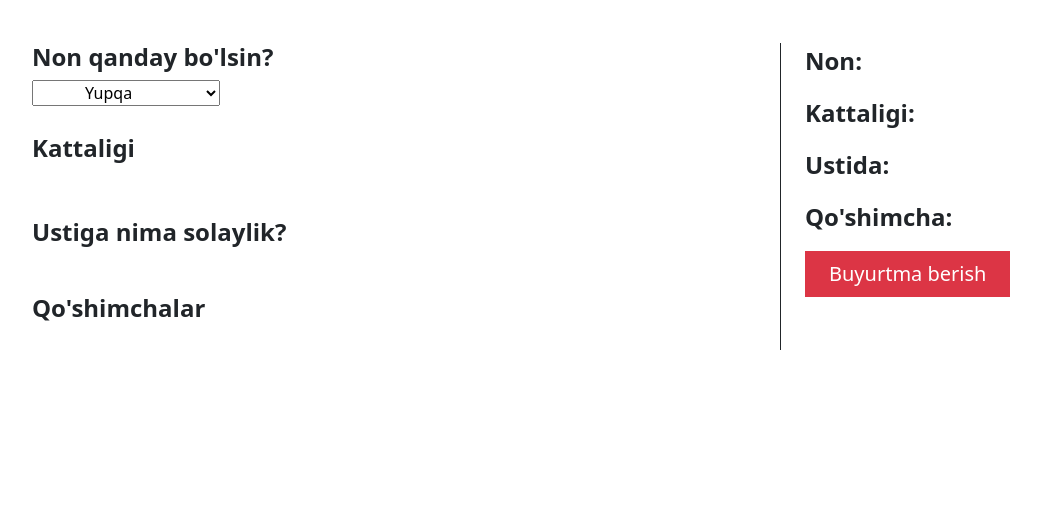
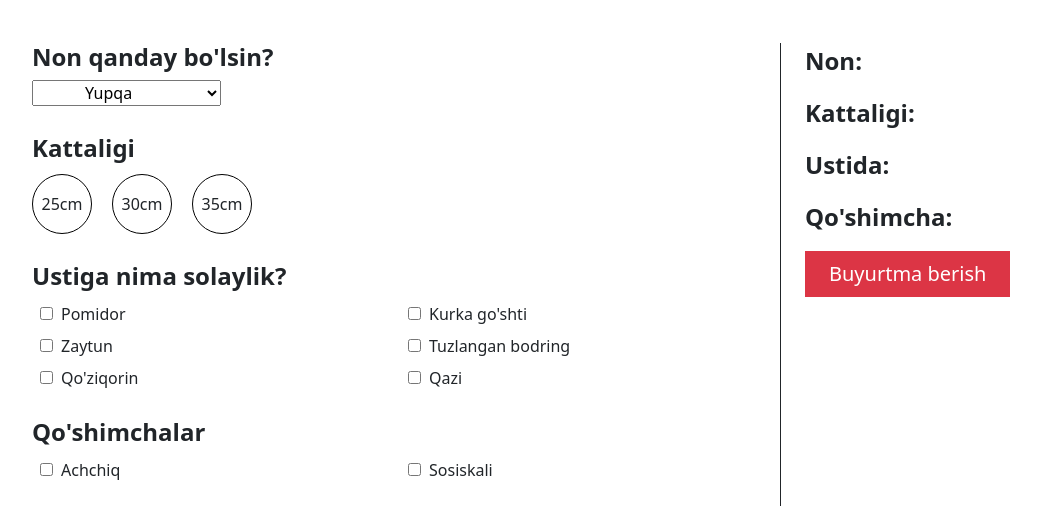
Before and after one commit to Shokhboz-2299/Order-pizza, a plain HTML site: page index.html in a window 1280 px wide. Shown: the part 101-620 px from the top of the page, without its empty margins (50-1091 px from the left). Drawn offline with Linux system fonts and the light colour scheme.

Commit message:
Add all codes

```diff
--- /dev/null
+++ b/css/style.css
@@ -0,0 +1,10 @@
+.border-label {
+  display: flex;
+  align-items: center;
+  justify-content: center;
+  width: 60px;
+  height: 60px;
+  border: 1px solid black;
+  border-radius: 50%;
+  margin-right: 20px;
+}
--- a/index.html
+++ b/index.html
@@ -7,6 +7,7 @@
   <meta name="viewport" content="width=device-width, initial-scale=1.0">
   <title>imtixon</title>
   <link rel="stylesheet" href="bootstrap/css/bootstrap.min.css">
+  <link rel="stylesheet" href="./css/style.css">
 </head>
 
 <body>
@@ -22,21 +23,24 @@
 
           <h4 class="fw-bold">Non qanday bo'lsin?</h4>
           <select class="bread-select px-5" name="bread-select-name" id="bread-select-id">
+            <option hidden value=" yupqa">Yupqa</option>
             <option  value=" yupqa">Yupqa</option>
             <option  value=" qalin">Qalin</option>
+            <option  value=" yumshoq">Yumshoq</option>
+            <option  value=" qattiq">Qattiq</option>
             <option  value=" farqiyoq">Farqi yoq</option>
           </select>
           <fieldset class="my-4">
             <legend class="fw-bold">Kattaligi</legend>
             <div class="d-flex inputRadioWrapper">
-              <ul class="js-fruits-list"></ul>
+
             </div>
 
           </fieldset>
           <fieldset>
             <legend class="fw-bold">Ustiga nima solaylik?</legend>
             <div class="d-flex flex-wrap inputCheckboxWrapper">
-              <ul class="js-fruits-list"></ul>
+
             </div>
 
           </fieldset>
@@ -58,20 +62,19 @@
 
         <!-- second column  -->
         <div class="col-md-4 border-start border-dark px-4">
-          <p class="bread fw-bold fs-4">Non:<span class="breadResult fw-normal"></span></p>
+          <p class="bread fw-bold fs-4">Non: <span class="breadResult fw-normal"></span></p>
 
-          <p class="pizza-size fw-bold fs-4">Kattaligi:<span class="inputRadioWrapperResult fw-normal"></span></p>
+          <p class="pizza-size fw-bold fs-4">Kattaligi: <span class="inputRadioWrapperResult fw-normal"></span></p>
 
-          <p class="onPizza fw-bold fs-4">Ustida:</p>
-          <ul class="selectedOnPizzaList"></ul>
+          <p class="onPizza fw-bold fs-4">Ustida: </p>
+          <ul class="selectedOnPizzaList list-unstyled"></ul>
 
-          <p class="additionalPizza fw-bold fs-4">Qo'shimcha:</p>
-          <ul class="selectedAdditionalPizzaList"></ul>
+          <p class="additionalPizza fw-bold fs-4">Qo'shimcha: </p>
+          <ul class="selectedAdditionalPizzaList list-unstyled"></ul>
 
-          <button class="order-buttun px-4 py-2 bg-danger text-white border-0 fs-5" type="submit" form="form-id">Buyurtma berish</button>
+          <button class="order-buttun px-4 py-2 bg-danger text-white border-0 fs-5  " type="submit" form="form-id">Buyurtma berish</button>
         </div>
       </div>
-
     </div>
 
     <script src="./bootstrap/js/bootstrap.bundle.js"></script>
--- a/js/index.js
+++ b/js/index.js
@@ -4,24 +4,15 @@
 var elPizzaForm =document.querySelector(".pizza-form");
 var elSelectBread = elPizzaForm.querySelector(".bread-select");
 var elBreadResult = document.querySelector(".breadResult");
+var elInputRadioWrapper = elPizzaForm.querySelector(".inputRadioWrapper");
+
 var elInputRadioWrapperResult = document.querySelector(".inputRadioWrapperResult");
+
 var elInputCheckboxWrapper = elPizzaForm.querySelector(".inputCheckboxWrapper");
 var elInputCheckboxWrapper2 = elPizzaForm.querySelector(".inputCheckboxWrapper2");
 
-var elInputRadioWrapper = elPizzaForm.querySelector(".inputRadioWrapper");
 
 // how to make bread
-
-// var optionBread =["Yupqa", "Qalin", "Farqiyoq"];
-
-// for (var i = 0; i < optionBread.length; i++) {
-//   var OptionItem = document.createElement('option');
-//   OptionItem.value = optionBread[i];
-//   OptionItem.textContent = optionBread[i];
-//   OptionItem.classList = "text-denger";
-
-//   elBreadResult.append(OptionItem);
-// }
 
 elSelectBread.addEventListener('change', function () {
     elBreadResult.textContent = this.value;
@@ -30,3 +21,140 @@ elSelectBread.addEventListener('change', function () {
 
 
 /* ==================== */
+//  Kattaligi
+
+var BreadSize = ["25cm", "30cm", "35cm"];
+
+for (var i = 0; i < BreadSize.length; i++) {
+  var radioDiv = document.createElement('div');
+  radioDiv.classList.add('px-3');
+  radioDiv.classList.add('border-label');
+
+
+  var radioItem = document.createElement('input');
+  radioItem.type = 'radio';
+  radioItem.id = i;
+  radioItem.name = 'Bread-size';
+  radioItem.value = BreadSize[i];
+  radioItem.classList.add('d-none');
+
+  var radioLabel = document.createElement('label');
+  radioLabel.classList.add( 'd-block', 'rounded-circle');
+  radioLabel.setAttribute('for', i);
+  radioLabel.textContent = BreadSize[i];
+
+  radioDiv.append(radioItem);
+  radioDiv.append(radioLabel);
+
+  elInputRadioWrapper.append(radioDiv);
+
+  radioItem.addEventListener('change', function () {
+    elInputRadioWrapperResult.textContent = this.value;
+  });
+}
+
+/* ============================================ */
+// ustida nima bolishi
+
+var onPizzaArray = ["Pomidor", "Kurka go'shti", "Zaytun", "Tuzlangan bodring", "Qo'ziqorin", "Qazi"];
+var onPizzaResultArr = [];
+
+var elSelectedOnPizzaList = document.querySelector(".selectedOnPizzaList");
+
+for (var i = 0; i < onPizzaArray.length; i++) {
+  var onPizzaDiv = document.createElement('div');
+  onPizzaDiv.classList.add('w-50', 'mb-2');
+
+  var checkboxInput = document.createElement('input');
+  checkboxInput.classList.add('mx-2');
+  checkboxInput.type = 'checkbox';
+  checkboxInput.name = onPizzaArray[i];
+  checkboxInput.id = `checkInput-${i}`;
+  checkboxInput.value = onPizzaArray[i];
+
+  var labelCheck = document.createElement('label');
+  labelCheck.classList.add('form-check-label');
+  labelCheck.setAttribute('for', `checkInput-${i}`);
+  labelCheck.textContent = onPizzaArray[i];
+
+  onPizzaDiv.append(checkboxInput);
+  onPizzaDiv.append(labelCheck);
+
+  elInputCheckboxWrapper.append(onPizzaDiv);
+
+  checkboxInput.addEventListener('change', function () {
+    var currentValue = this.value;
+    var number = onPizzaResultArr.indexOf(currentValue);
+    if (number >= 0) {
+      onPizzaResultArr.splice(number, 1);
+    }
+    else {
+      onPizzaResultArr.push(currentValue);
+    }
+    swap();
+  });
+}
+
+var swap = function () {
+  elSelectedOnPizzaList.innerHTML = '';
+  for (var i = 0; i < onPizzaResultArr.length; i++) {
+    var lastItem = document.createElement('li');
+    lastItem.textContent =" - " + onPizzaResultArr[i];
+    elSelectedOnPizzaList.append(lastItem);
+  }
+}
+
+
+/* ============================================ */
+// Qo'shimcha
+
+var additionalArray = ["Achchiq", "Sosiskali"];
+var additionalResultArr = [];
+
+var elSelectedAdditionalPizzaList= document.querySelector(".selectedAdditionalPizzaList");
+
+for (var i = 0; i < additionalArray.length; i++) {
+  var onPizzaDiv2 = document.createElement('div');
+  onPizzaDiv2.classList.add('w-50', 'mb-2');
+
+  var checkboxInput2 = document.createElement('input');
+  checkboxInput2.classList.add('mx-2');
+  checkboxInput2.type = 'checkbox';
+  checkboxInput2.name = additionalArray[i];
+  checkboxInput2.id = `checkInput2-${i}`;
+  checkboxInput2.value = additionalArray[i];
+
+  console.log(checkboxInput2.value);
+
+  var labelCheck2 = document.createElement('label');
+  labelCheck2.classList.add('form-check-label');
+  labelCheck2.setAttribute('for', `checkInput2-${i}`);
+  labelCheck2.textContent = additionalArray[i];
+
+  onPizzaDiv2.append(checkboxInput2);
+  onPizzaDiv2.append(labelCheck2);
+
+  elInputCheckboxWrapper2.append(onPizzaDiv2);
+
+  checkboxInput2.addEventListener('change', function () {
+    var currentValue2 = this.value;
+    var number2 = additionalResultArr.indexOf(currentValue2);
+    if (number2 >= 0) {
+      additionalResultArr.splice(number2, 1);
+    }
+    else {
+      additionalResultArr.push(currentValue2);
+    }
+
+    swap2();
+  });
+}
+
+var swap2 = function () {
+  elSelectedAdditionalPizzaList.innerHTML = '';
+  for (var i = 0; i < additionalResultArr.length; i++) {
+    var lastItem2 = document.createElement('li');
+    lastItem2.textContent =" - " + additionalResultArr[i];
+    elSelectedAdditionalPizzaList.append(lastItem2);
+  }
+}
```
